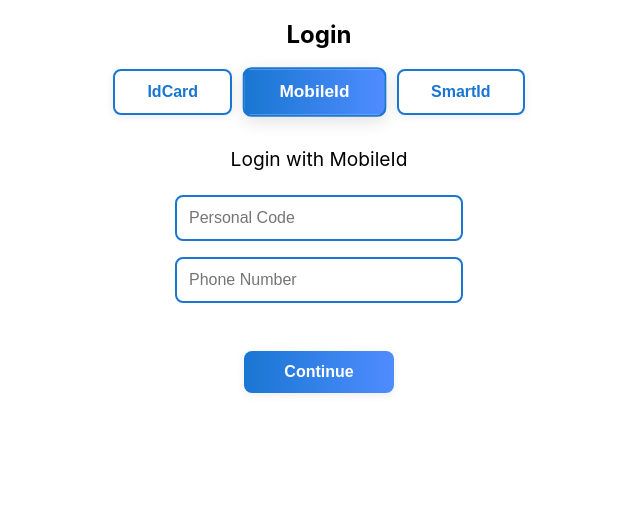
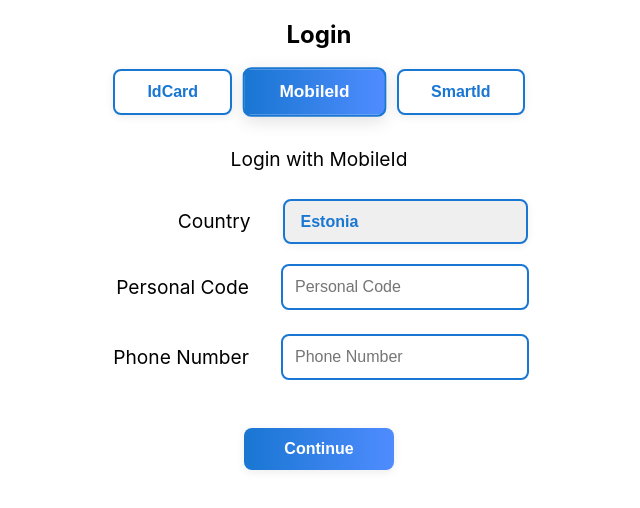
Before and after one commit to jetcar/frontend, a React (Create React App) app: page / in a window 1280 px wide. Both pictures are taken after a click on the button "MobileId". Shown: the top 508 px of the page, without its empty margins (321-961 px from the left). Built offline with nearby package versions, Linux system fonts and the light colour scheme.

Commit message:
country + labels

```diff
--- a/src/App.css
+++ b/src/App.css
@@ -1,3 +1,4 @@
+
 .input-group {
   display: flex;
   flex-direction: column;
@@ -13,7 +14,34 @@
   border-radius: 8px;
   font-size: 1rem;
   outline: none;
+
   transition: border-color 0.2s;
+}
+.dropdown-box {
+  width: 245px;
+  min-width: 245px;
+  max-width: 245px;
+  padding: 12px 16px;
+  border: 2px solid #1976d2;
+  border-radius: 8px;
+  font-size: 1rem;
+  outline: none;
+  margin-bottom: 0;
+  transition: border-color 0.2s, box-shadow 0.2s;
+  text-align: left;
+  display: block;
+  margin: 12px 0;
+  box-sizing: border-box;
+  color: #1976d2;
+  font-weight: 600;
+  box-shadow: 0 2px 8px rgba(0,0,0,0.06);
+  appearance: none;
+  -webkit-appearance: none;
+  -moz-appearance: none;
+}
+.dropdown-box:focus {
+  border-color: #4f8cff;
+  box-shadow: 0 4px 16px rgba(0,0,0,0.10);
 }
 
 .input-box:focus {
--- a/src/App.js
+++ b/src/App.js
@@ -1,35 +1,59 @@
 
 import React, { useState, useRef } from 'react';
 import './App.css';
+import { startMobileId, checkMobileId, startSmartId, checkSmartId } from './api';
+
+const COUNTRY_LIST = ['Estonia', 'Latvia', 'Lithuania'];
 
 function App() {
   const [activeTab, setActiveTab] = useState('IdCard');
+  const [mobileCountry, setMobileCountry] = useState(COUNTRY_LIST[0]);
   const [mobilePersonalCode, setMobilePersonalCode] = useState('');
   const [mobilePhoneNumber, setMobilePhoneNumber] = useState('');
   const [mobileSessionId, setMobileSessionId] = useState('');
   const [mobileCode, setMobileCode] = useState('');
   const [mobileStatus, setMobileStatus] = useState('');
+  const [smartCountry, setSmartCountry] = useState(COUNTRY_LIST[0]);
+  const [smartPersonalCode, setSmartPersonalCode] = useState('');
+  const [smartSessionId, setSmartSessionId] = useState('');
+  const [smartCode, setSmartCode] = useState('');
+  const [smartStatus, setSmartStatus] = useState('');
   const pollingRef = useRef(null);
+  const smartPollingRef = useRef(null);
+
+  // Synchronize personal code between MobileId and SmartId tabs
+  const handleTabChange = (tab) => {
+    // Sync personal code
+    if (tab === 'MobileId' && !mobilePersonalCode && smartPersonalCode) {
+      setMobilePersonalCode(smartPersonalCode);
+    }
+    if (tab === 'SmartId' && !smartPersonalCode && mobilePersonalCode) {
+      setSmartPersonalCode(mobilePersonalCode);
+    }
+    // Sync country value
+    if (tab === 'MobileId' && mobileCountry === COUNTRY_LIST[0] && smartCountry !== COUNTRY_LIST[0]) {
+      setMobileCountry(smartCountry);
+    }
+    if (tab === 'SmartId' && smartCountry === COUNTRY_LIST[0] && mobileCountry !== COUNTRY_LIST[0]) {
+      setSmartCountry(mobileCountry);
+    }
+    setActiveTab(tab);
+  };
 
   const handleMobileContinue = async () => {
     try {
-      const params = new URLSearchParams({
+      const data = await startMobileId({
+        country: mobileCountry,
         personalCode: mobilePersonalCode,
         phoneNumber: mobilePhoneNumber
       });
-      const res = await fetch(`/mobileid/start?${params.toString()}`, {
-        method: 'POST'
-      });
-      const data = await res.json();
       setMobileSessionId(data.sessionId);
       setMobileCode(data.code);
       setMobileStatus('');
-      // Start polling
       if (pollingRef.current) clearInterval(pollingRef.current);
       pollingRef.current = setInterval(async () => {
         try {
-          const checkRes = await fetch(`/mobileid/check?sessionId=${data.sessionId}`);
-          const checkData = await checkRes.json();
+          const checkData = await checkMobileId(data.sessionId);
           if (checkData.complete) {
             setMobileStatus('Authentication complete!');
             clearInterval(pollingRef.current);
@@ -42,6 +66,34 @@
       }, 5000);
     } catch (err) {
       setMobileStatus('Error contacting backend');
+    }
+  };
+
+  const handleSmartContinue = async () => {
+    try {
+      const data = await startSmartId({
+        country: smartCountry,
+        personalCode: smartPersonalCode
+      });
+      setSmartSessionId(data.sessionId);
+      setSmartCode(data.code);
+      setSmartStatus('');
+      if (smartPollingRef.current) clearInterval(smartPollingRef.current);
+      smartPollingRef.current = setInterval(async () => {
+        try {
+          const checkData = await checkSmartId(data.sessionId);
+          if (checkData.complete) {
+            setSmartStatus('Authentication complete!');
+            clearInterval(smartPollingRef.current);
+          } else {
+            setSmartStatus('Waiting for authentication...');
+          }
+        } catch {
+          setSmartStatus('Error checking status');
+        }
+      }, 5000);
+    } catch (err) {
+      setSmartStatus('Error contacting backend');
     }
   };
 
@@ -66,20 +118,39 @@
             {mobileStatus && (
               <div style={{marginTop: '8px', color: '#1976d2'}}>{mobileStatus}</div>
             )}
-            <div className="input-group">
+            <div className="input-group" style={{marginTop: '16px', marginBottom: 0, display: 'flex', alignItems: 'center', flexDirection: 'row', justifyContent: 'center'}}>
+              <label style={{width: '140px', textAlign: 'right', marginRight: '16px'}}>Country</label>
+              <select
+                className="dropdown-box"
+                value={mobileCountry}
+                onChange={e => setMobileCountry(e.target.value)}
+                style={{width: '220px'}}
+              >
+                {COUNTRY_LIST.map(country => (
+                  <option key={country} value={country}>{country}</option>
+                ))}
+              </select>
+            </div>
+            <div className="input-group" style={{display: 'flex', alignItems: 'center', marginTop: '8px', flexDirection: 'row', justifyContent: 'center'}}>
+              <label style={{width: '140px', textAlign: 'right', marginRight: '16px'}}>Personal Code</label>
               <input
                 type="text"
                 placeholder="Personal Code"
                 className="input-box"
                 value={mobilePersonalCode}
                 onChange={e => setMobilePersonalCode(e.target.value)}
+                style={{width: '220px'}}
               />
+            </div>
+            <div className="input-group" style={{display: 'flex', alignItems: 'center', marginTop: '8px', flexDirection: 'row', justifyContent: 'center'}}>
+              <label style={{width: '140px', textAlign: 'right', marginRight: '16px'}}>Phone Number</label>
               <input
                 type="text"
                 placeholder="Phone Number"
                 className="input-box"
                 value={mobilePhoneNumber}
                 onChange={e => setMobilePhoneNumber(e.target.value)}
+                style={{width: '220px'}}
               />
             </div>
             <button className="continue-btn" onClick={handleMobileContinue}>Continue</button>
@@ -89,10 +160,39 @@
         return (
           <div>
             <div>Login with SmartId</div>
-            <div className="input-group">
-              <input type="text" placeholder="Personal Code" className="input-box" />
+            {smartCode && (
+              <div style={{marginTop: '16px', color: '#1976d2'}}>
+                <strong>Authentication Code:</strong> {smartCode}
+              </div>
+            )}
+            {smartStatus && (
+              <div style={{marginTop: '8px', color: '#1976d2'}}>{smartStatus}</div>
+            )}
+            <div className="input-group" style={{marginTop: '16px', marginBottom: 0, display: 'flex', alignItems: 'center', flexDirection: 'row', justifyContent: 'center'}}>
+              <label style={{width: '140px', textAlign: 'right', marginRight: '16px'}}>Country</label>
+              <select
+                className="dropdown-box"
+                value={smartCountry}
+                onChange={e => setSmartCountry(e.target.value)}
+                style={{width: '220px'}}
+              >
+                {COUNTRY_LIST.map(country => (
+                  <option key={country} value={country}>{country}</option>
+                ))}
+              </select>
             </div>
-            <button className="continue-btn">Continue</button>
+            <div className="input-group" style={{display: 'flex', alignItems: 'center', marginTop: '8px', flexDirection: 'row', justifyContent: 'center'}}>
+              <label style={{width: '140px', textAlign: 'right', marginRight: '16px'}}>Personal Code</label>
+              <input
+                type="text"
+                placeholder="Personal Code"
+                className="input-box"
+                value={smartPersonalCode}
+                onChange={e => setSmartPersonalCode(e.target.value)}
+                style={{width: '220px'}}
+              />
+            </div>
+            <button className="continue-btn" onClick={handleSmartContinue}>Continue</button>
           </div>
         );
       default:
@@ -104,6 +204,7 @@
   React.useEffect(() => {
     return () => {
       if (pollingRef.current) clearInterval(pollingRef.current);
+      if (smartPollingRef.current) clearInterval(smartPollingRef.current);
     };
   }, [activeTab]);
 
@@ -113,19 +214,19 @@
       <div className="tab-container">
         <button
           className={activeTab === 'IdCard' ? 'active' : ''}
-          onClick={() => setActiveTab('IdCard')}
+          onClick={() => handleTabChange('IdCard')}
         >
           IdCard
         </button>
         <button
           className={activeTab === 'MobileId' ? 'active' : ''}
-          onClick={() => setActiveTab('MobileId')}
+          onClick={() => handleTabChange('MobileId')}
         >
           MobileId
         </button>
         <button
           className={activeTab === 'SmartId' ? 'active' : ''}
-          onClick={() => setActiveTab('SmartId')}
+          onClick={() => handleTabChange('SmartId')}
         >
           SmartId
         </button>
--- /dev/null
+++ b/src/api.js
@@ -0,0 +1,23 @@
+// API utility for authentication requests
+
+export async function startMobileId({ country, personalCode, phoneNumber }) {
+  const params = new URLSearchParams({ country, personalCode, phoneNumber });
+  const res = await fetch(`/mobileid/start?${params.toString()}`, { method: 'POST' });
+  return res.json();
+}
+
+export async function checkMobileId(sessionId) {
+  const res = await fetch(`/mobileid/check?sessionId=${sessionId}`);
+  return res.json();
+}
+
+export async function startSmartId({ country, personalCode }) {
+  const params = new URLSearchParams({ country, personalCode });
+  const res = await fetch(`/smartid/start?${params.toString()}`, { method: 'POST' });
+  return res.json();
+}
+
+export async function checkSmartId(sessionId) {
+  const res = await fetch(`/smartid/check?sessionId=${sessionId}`);
+  return res.json();
+}
```
